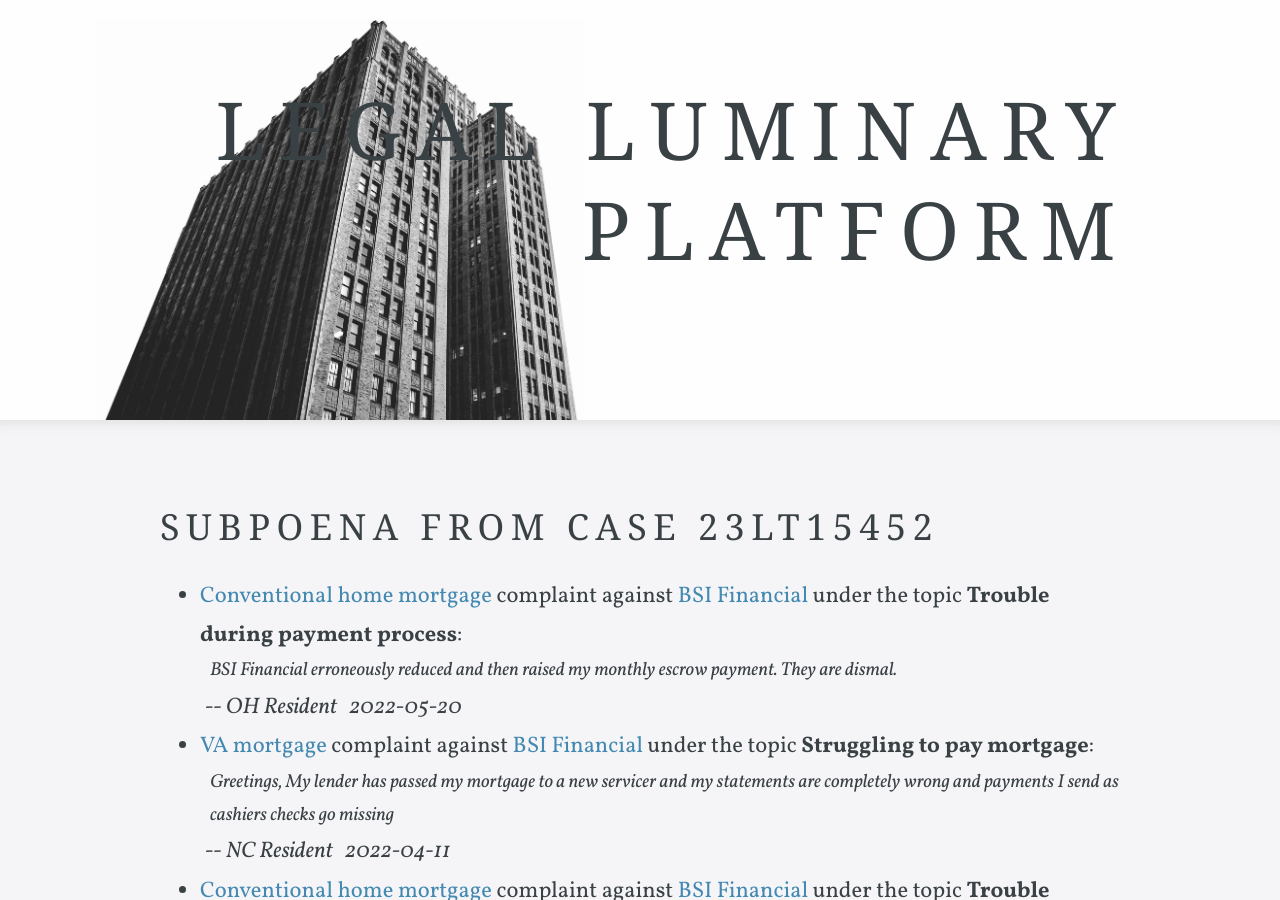
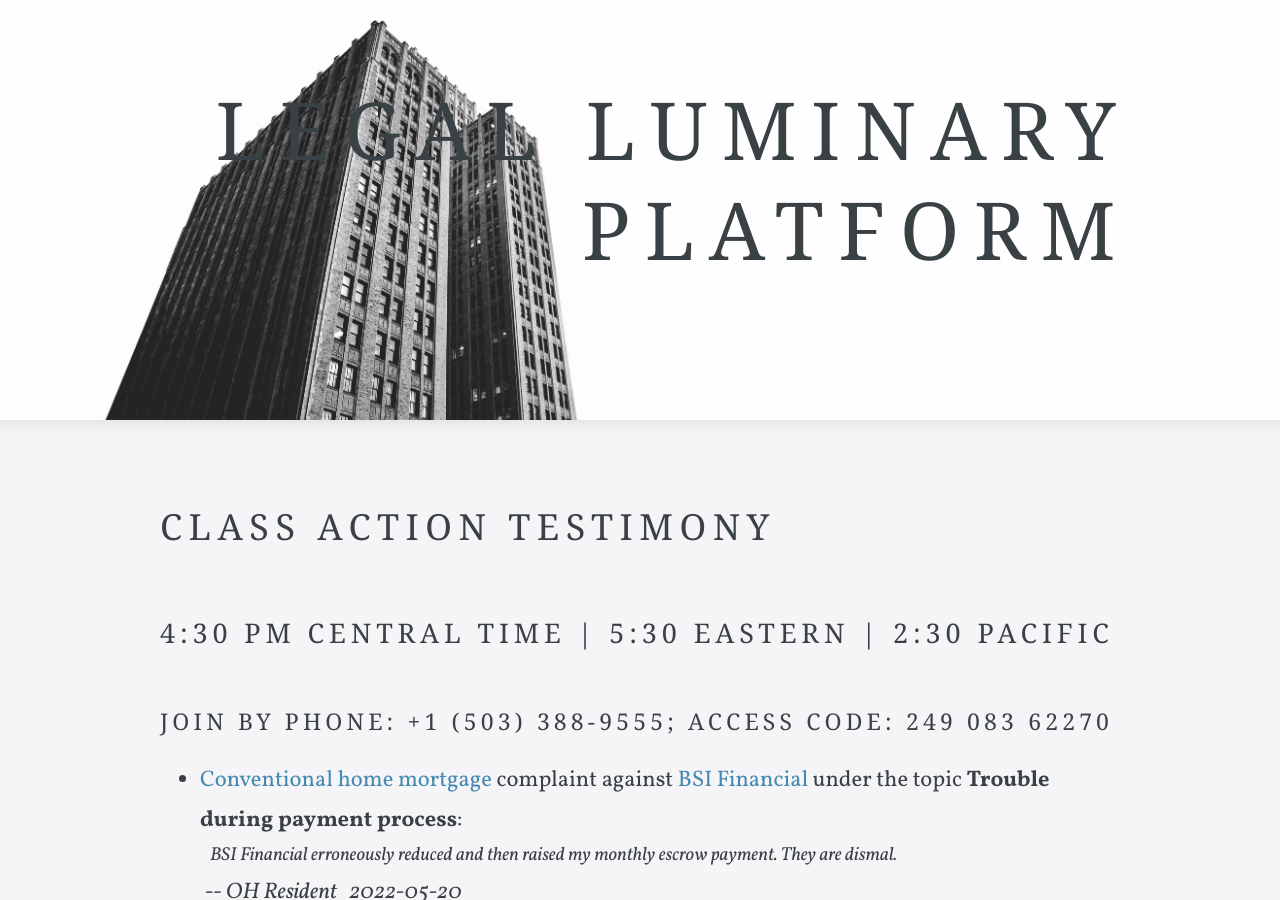
Before and after one commit to legalluminary/legalluminary.github.io, a Jekyll site: the page built from index.html, in a window 1280 px wide and 900 px high. Built offline with Jekyll 4.4.1, drawn with Linux system fonts in a browser that asks for light colours; some web fonts are replaced; the list of posts is cut into pages by our own code.

Commit message:
Added timezones and phone number

```diff
--- a/index.html
+++ b/index.html
@@ -2,8 +2,9 @@
 layout: default
 ---
 
-<h2>Subpoena from Case 23LT15452</h2>
-
+<h2>Class Action Testimony</h2>
+<h3>4:30 PM Central Time | 5:30 Eastern | 2:30 Pacific</h3>
+<h4>Join by Phone: +1 (503) 388-9555; Access Code: 249 083 62270</h4>
 <ul>
 {% for complaint in site.data.complaints %}
 
```
